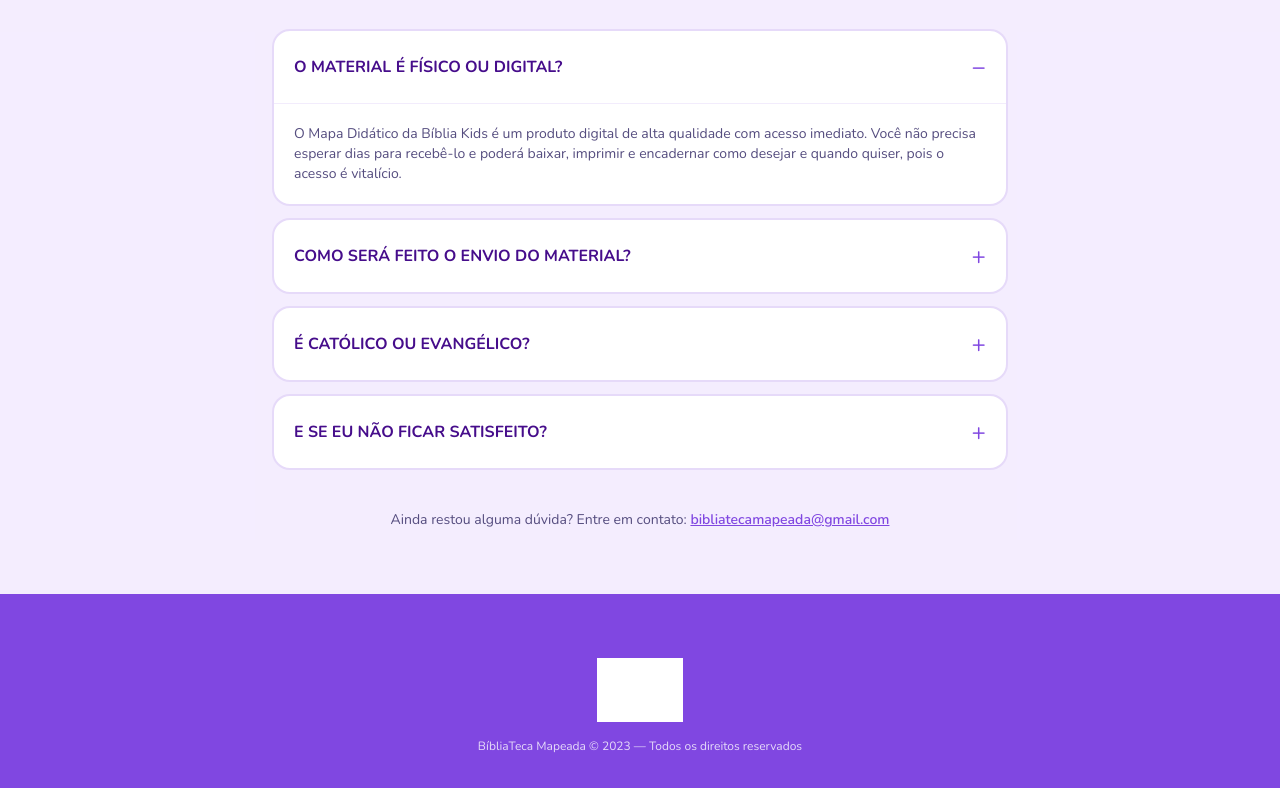
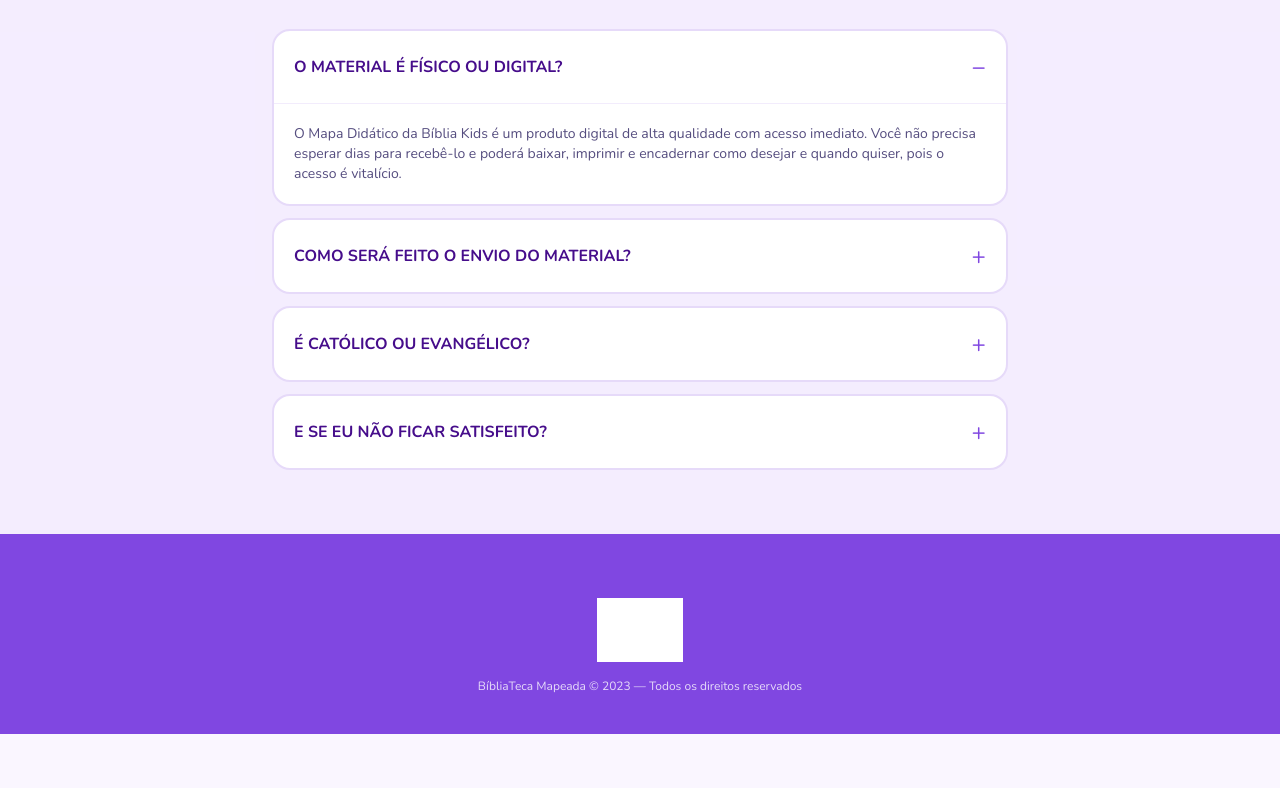
Before and after one commit to Spex-X/biblioteca, a Next.js app: page / in a window 1280 px wide. Shown: the part 10383-11171 px from the top of the page. After the commit the page ends 11117 px from the top, so only its background shows below. Built offline with nearby package versions, Linux system fonts and the light colour scheme; grey boxes are pictures that could not be loaded.

Commit message:
Remover texto de contato da seção FAQ

```diff
--- a/app/page.tsx
+++ b/app/page.tsx
@@ -536,16 +536,6 @@ export default function Home() {
               </div>
             ))}
           </div>
-
-          <p className="mt-10 text-center text-sm text-muted-foreground">
-            Ainda restou alguma dúvida? Entre em contato:{" "}
-            <a
-              href="mailto:bibliatecamapeada@gmail.com"
-              className="font-semibold text-brand-purple underline"
-            >
-              bibliatecamapeada@gmail.com
-            </a>
-          </p>
         </div>
       </section>
 
```
